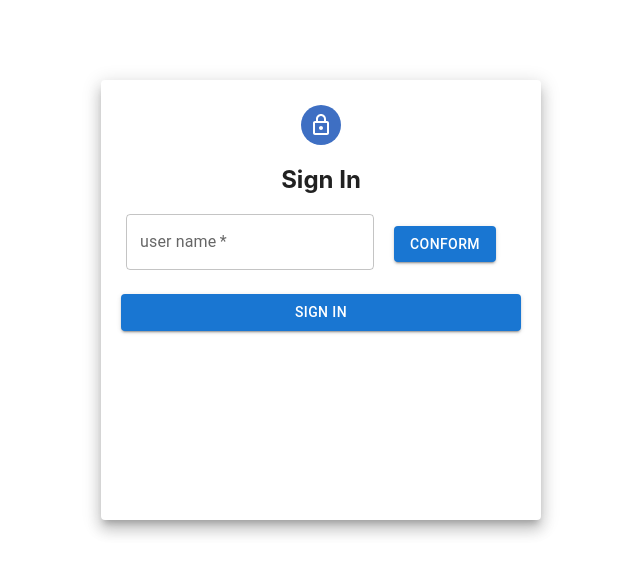
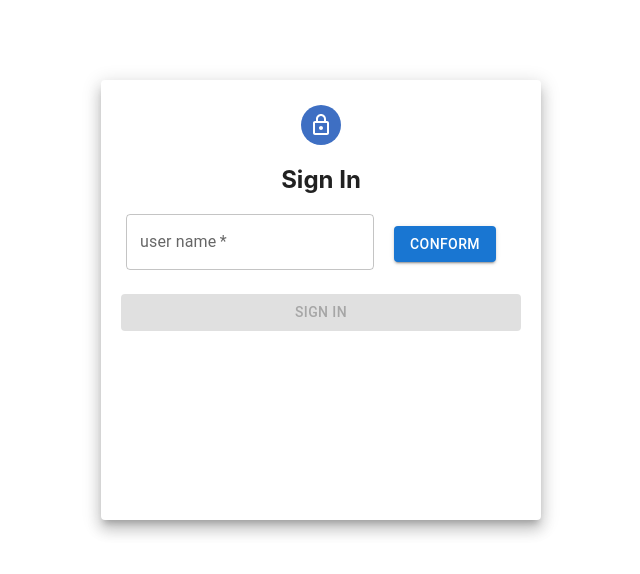
Before and after one commit to fcodelabs/training-web, a React (Create React App) app: page / in a window 1280 px wide. Shown: the top 574 px of the page, without its empty margins (319-959 px from the left). Built offline with nearby package versions, Linux system fonts and the light colour scheme.

Commit message:
disabled the sign in button

```diff
--- a/src/components/SignIn.tsx
+++ b/src/components/SignIn.tsx
@@ -5,7 +5,7 @@ import LockOutlinedIcon from '@mui/icons-material/LockOutlined';
 
 const SignIn = () => {
 
-    const [names,setNames] = useState(['sip','usra']);
+    const [names,setNames] = useState(['sip','usra','udy','baji']);
     const [selectedName,setSelectedName] = useState('');
 
     const handleClick = () => {
@@ -47,7 +47,7 @@ const SignIn = () => {
 
                 <TextField label="user name" placeholder="enter user Name" value={selectedName} required />
                 <Button variant="contained" type="submit" color="primary" style={btnStyle} onClick={handleClick}>Conform</Button>
-                <Button variant="contained" type="submit" color="primary" style={signbtnstyle} fullWidth>SIGN IN</Button>
+                <Button disabled={!selectedName} variant="contained" type="submit" color="primary" style={signbtnstyle} fullWidth>SIGN IN</Button>
 
             </Paper>
         </Grid>
```
